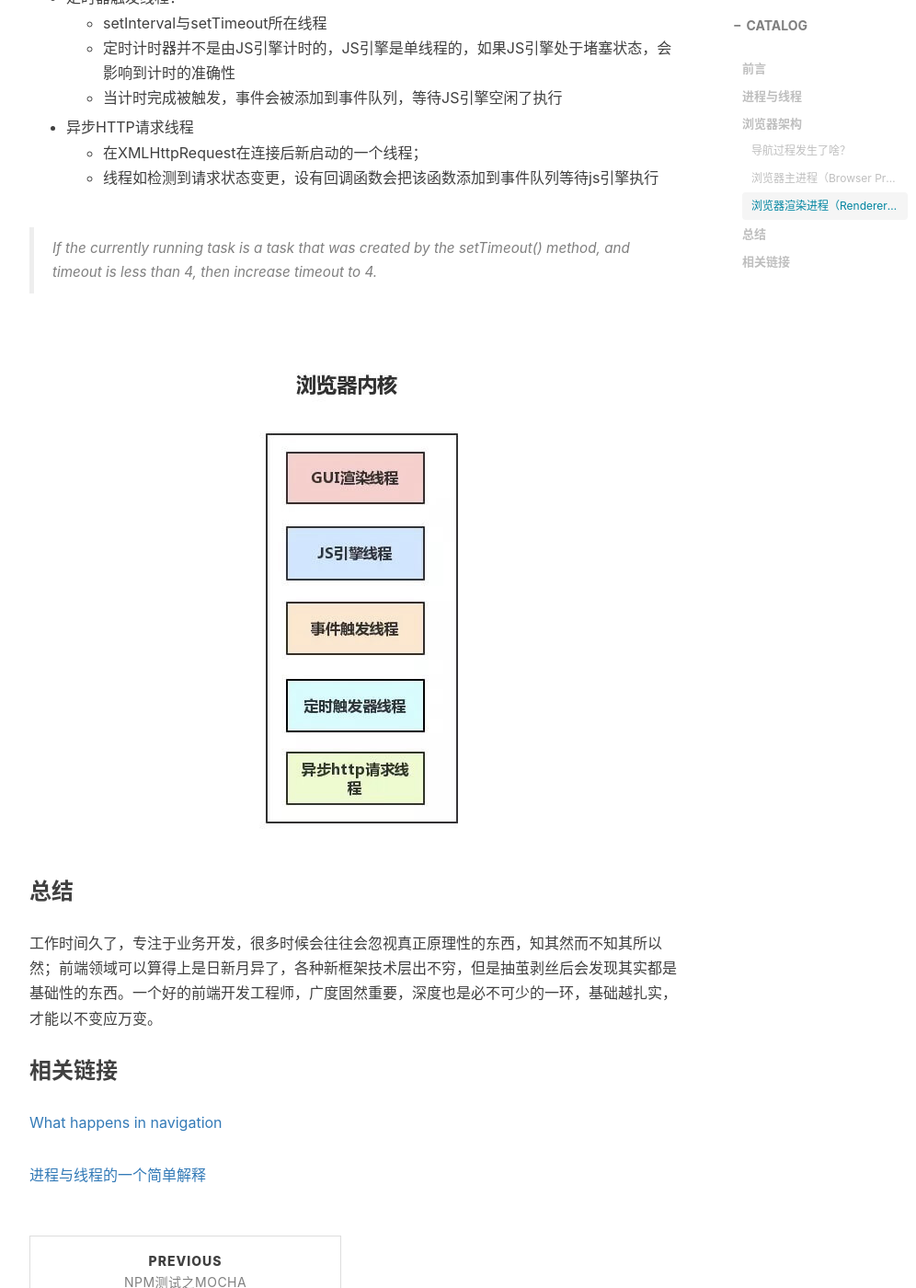
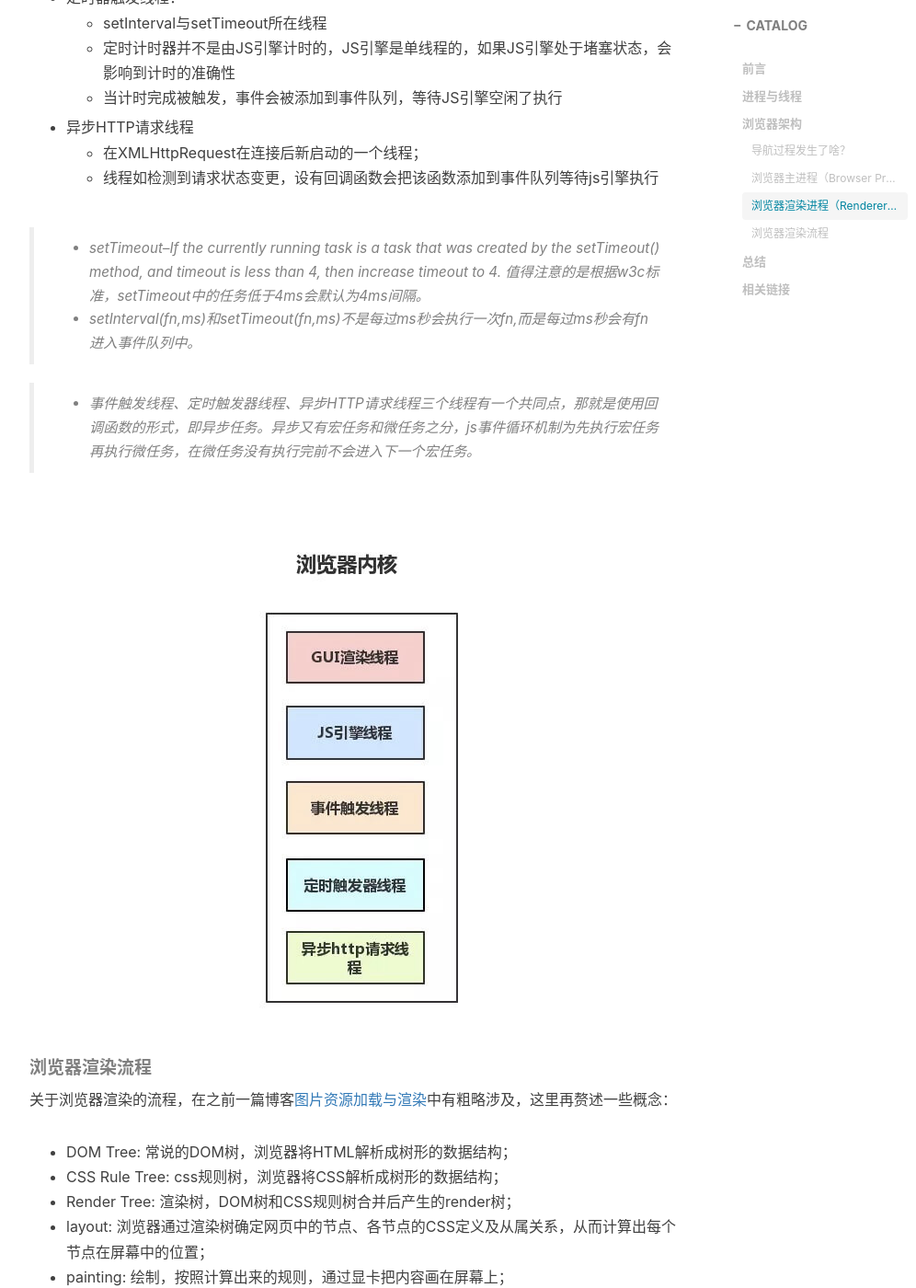
Before and after one commit to wumeilian/wumeilian.github.io, a Jekyll site: the page built from _posts/2018-12-17-browser-input.md, in a window 1280 px wide and 1400 px high, scrolled down 5081 px. Shown: the whole window at 92% size, without its empty margins (233-1229 px from the left). Built offline with Jekyll 4.4.1, drawn with Linux system fonts in a browser that asks for light colours; nearby versions of some CDN libraries; comment, search, counter and statistics services are not loaded; some of the changed text lies outside the part shown.

Commit message:
补充浏览器渲染机制

```diff
--- a/_posts/2018-12-17-browser-input.md
+++ b/_posts/2018-12-17-browser-input.md
@@ -126,9 +126,23 @@ UI线程会判断用户输入的内容，是否是url或者搜索查询，解析
   * 在XMLHttpRequest在连接后新启动的一个线程；
   * 线程如检测到请求状态变更，设有回调函数会把该函数添加到事件队列等待js引擎执行
 
-> If the currently running task is a task that was created by the setTimeout() method, and timeout is less than 4, then increase timeout to 4.
+> * setTimeout--If the currently running task is a task that was created by the setTimeout() method, and timeout is less than 4, then increase timeout to 4. 值得注意的是根据w3c标准，setTimeout中的任务低于4ms会默认为4ms间隔。
+> * setInterval(fn,ms)和setTimeout(fn,ms)不是每过ms秒会执行一次fn,而是每过ms秒会有fn进入事件队列中。
+
+> * 事件触发线程、定时触发器线程、异步HTTP请求线程三个线程有一个共同点，那就是使用回调函数的形式，即异步任务。异步又有宏任务和微任务之分，js事件循环机制为先执行宏任务再执行微任务，在微任务没有执行完前不会进入下一个宏任务。
 
 ![render](/img/browser/5.jpg)
+
+##### 浏览器渲染流程
+
+关于浏览器渲染的流程，在之前一篇博客[图片资源加载与渲染](http://127.0.0.1:4000/2018/10/26/img-load.html)中有粗略涉及，这里再赘述一些概念：
+
+* DOM Tree: 常说的DOM树，浏览器将HTML解析成树形的数据结构；
+* CSS Rule Tree: css规则树，浏览器将CSS解析成树形的数据结构；
+* Render Tree: 渲染树，DOM树和CSS规则树合并后产生的render树；
+* layout: 浏览器通过渲染树确定网页中的节点、各节点的CSS定义及从属关系，从而计算出每个节点在屏幕中的位置；
+* painting: 绘制，按照计算出来的规则，通过显卡把内容画在屏幕上；
+* reflow: 回流，当浏览器发现莫部分发生变化影响了布局就需要重新渲染。reflow从\<html>这个根元素开始递归往下计算所有节点的几何尺寸和位置。reflow几乎无法避免
 
 ### 总结
 
```
